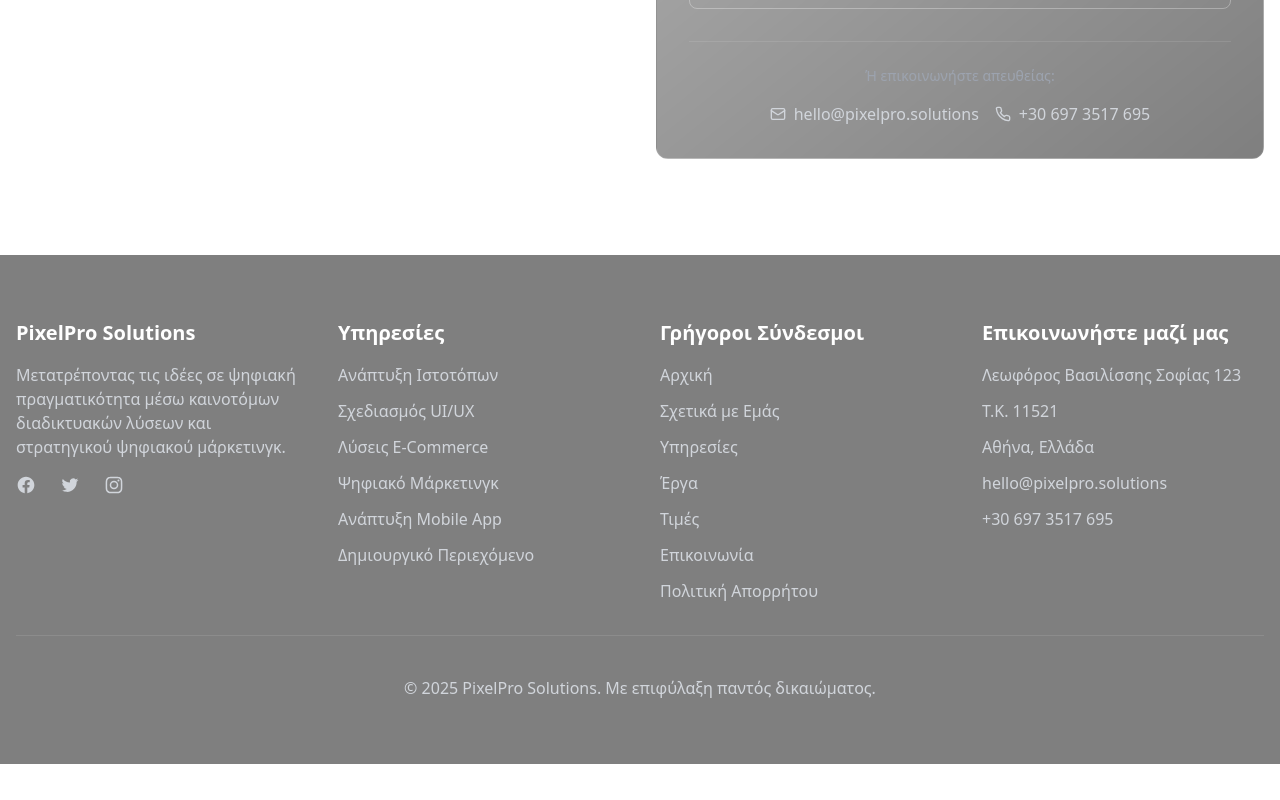
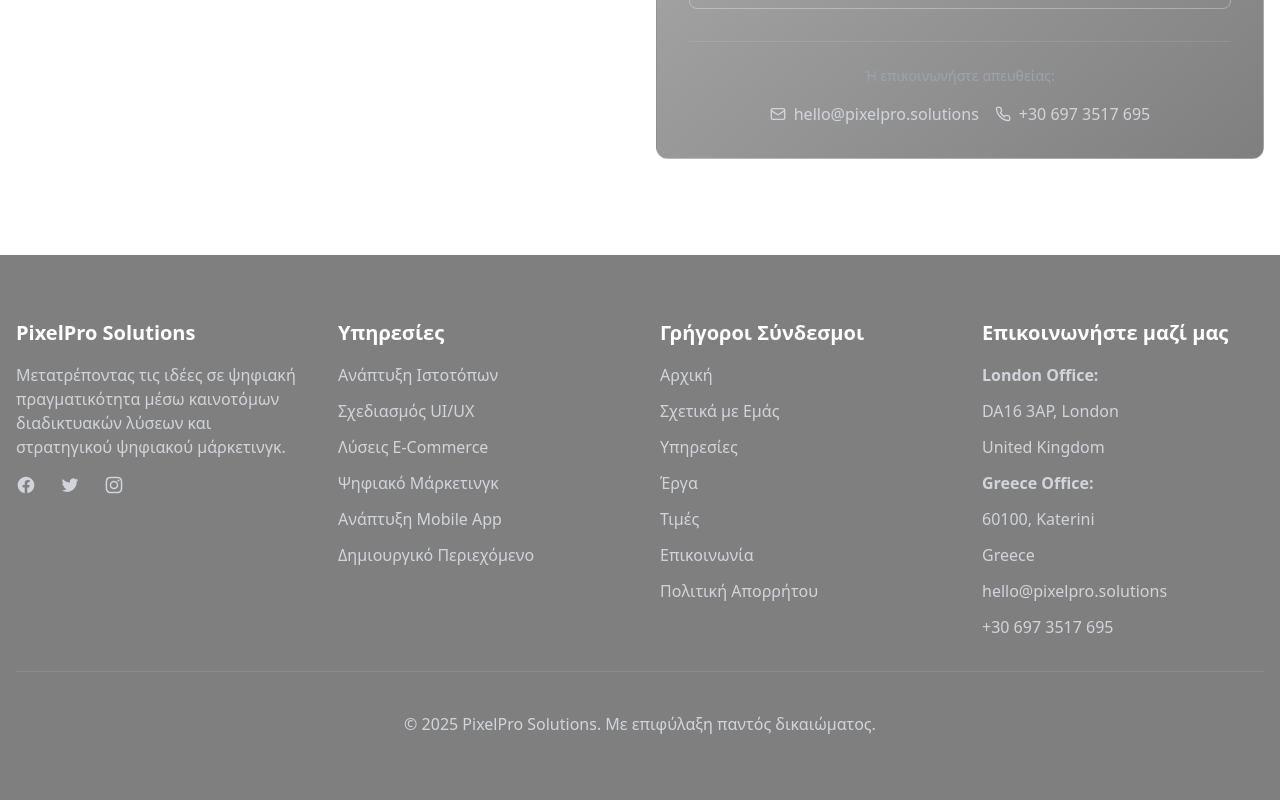
Before and after one commit to Pixelprosolutions/pprogr, a React (Vite) app: page / in a window 1280 px wide. Shown: the part 7253-8053 px from the top of the page. Before the commit the page ends 8017 px from the top, so only its background shows below. Built offline with nearby package versions, Linux system fonts and the light colour scheme.

Commit message:
Update addresses to include London and Katerini locations

```diff
--- a/src/components/Footer.tsx
+++ b/src/components/Footer.tsx
@@ -57,9 +57,12 @@ const Footer: React.FC = () => {
           <div>
             <h3 className="text-xl font-bold text-white mb-4">Επικοινωνήστε μαζί μας</h3>
             <ul className="space-y-3">
-              <li className="text-gray-300">Λεωφόρος Βασιλίσσης Σοφίας 123</li>
-              <li className="text-gray-300">Τ.Κ. 11521</li>
-              <li className="text-gray-300">Αθήνα, Ελλάδα</li>
+              <li className="text-gray-300 font-semibold">London Office:</li>
+              <li className="text-gray-300">DA16 3AP, London</li>
+              <li className="text-gray-300">United Kingdom</li>
+              <li className="text-gray-300 font-semibold mt-4">Greece Office:</li>
+              <li className="text-gray-300">60100, Katerini</li>
+              <li className="text-gray-300">Greece</li>
               <li className="text-gray-300">hello@pixelpro.solutions</li>
               <li className="text-gray-300">+30 697 3517 695</li>
             </ul>
```
